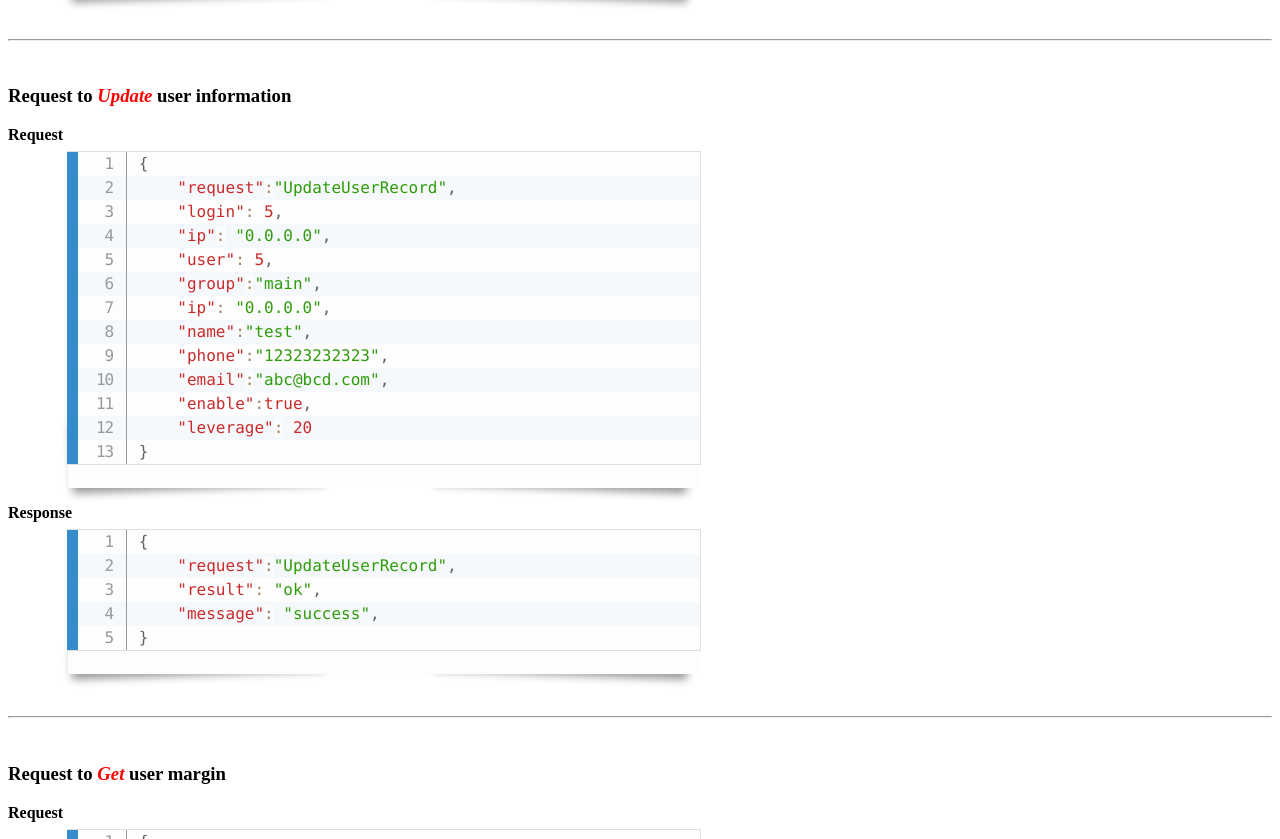
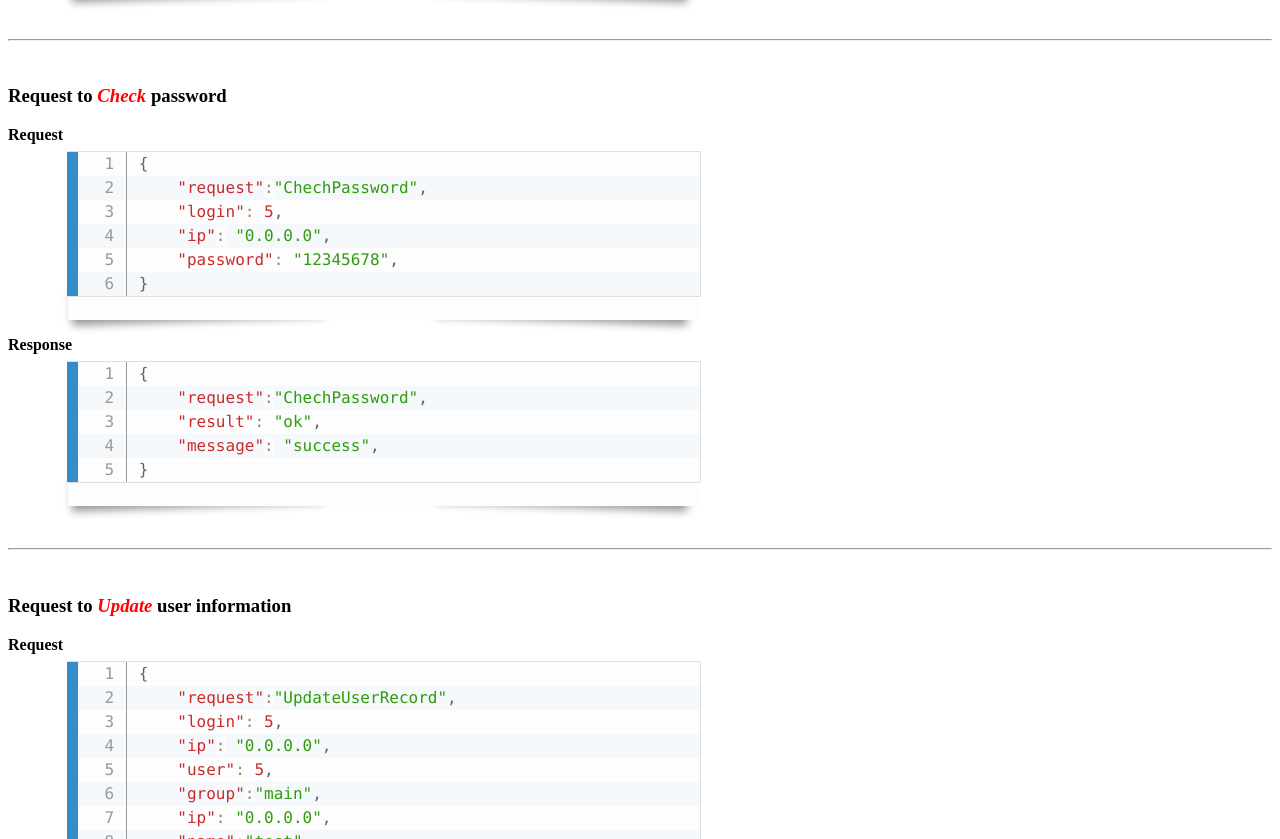
Before and after one commit to runforu/OrderExecuter, a plain HTML site: page http_server/index.html in a window 1280 px wide. Shown: the part 3398-4237 px from the top of the page. Drawn offline with Linux system fonts and the light colour scheme.

Commit message:
Add manual for CheckPassword

```diff
--- a/http_server/index.html
+++ b/http_server/index.html
@@ -186,6 +186,34 @@
 <pre class=" language-json line-numbers">
 <code>{
     "request":"ChangePassword",
+    "result": "ok",
+    "message": "success",
+}</code>
+</pre>
+    </div>
+
+
+    <br />
+    <hr />
+    <br />
+    <h3>Request to
+    <i>Check</i> password</h3>
+    <b>Request</b>
+    <div style=" margin-left:60px; width:50%;background:#eeeeee;">
+<pre class=" language-json line-numbers">
+<code>{
+    "request":"ChechPassword",
+    "login": 5,
+    "ip": "0.0.0.0",
+    "password": "12345678",
+}</code>
+</pre>
+    </div>
+    <b>Response</b>
+    <div style=" margin-left:60px; width:50%;background:#eeeeee;">
+<pre class=" language-json line-numbers">
+<code>{
+    "request":"ChechPassword",
     "result": "ok",
     "message": "success",
 }</code>
```
